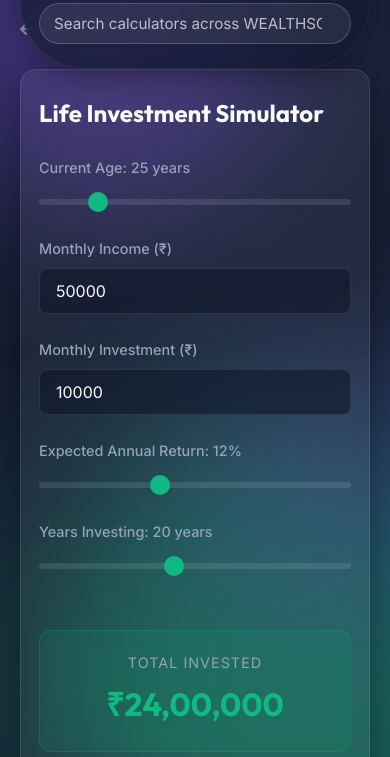
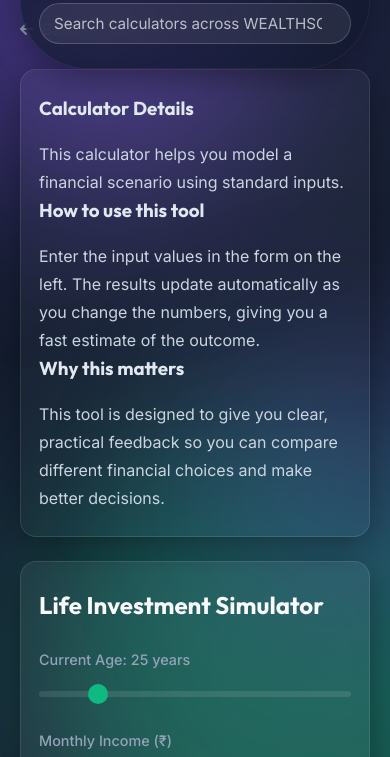
Before and after one commit to satyarevanth666-debug/WEALTHSCAPE---Finance-Predictor, a plain HTML site: page index.html in a window 390 px wide. Both pictures are taken after a click on the element 195 px from the left and 943 px from the top of the page. Shown: the part 81-838 px from the top of the page. Drawn offline with nearby package versions, Linux system fonts and the light colour scheme.

Commit message:
Updated Project

```diff
--- a/script.js
+++ b/script.js
@@ -270,13 +270,13 @@ function attachEventListeners() {
             window.currentChart = null;
         }
 
-// Render HTML in separate panels for calculator content and calculator details
+// Render HTML in separate panels for calculator details and calculator content
             moduleContainer.innerHTML = `
+                <div class="module-panel module-details">
+                    ${renderCalculatorInfo(moduleId)}
+                </div>
                 <div class="module-panel module-main">
                     ${mod.render()}
-                </div>
-                <div class="module-panel module-details">
-                    ${renderCalculatorInfo(moduleId)}
                 </div>
             `;
         // Initialize JS logic + charts
--- a/style.css
+++ b/style.css
@@ -676,6 +676,29 @@ input[type="range"]::-webkit-slider-thumb:hover {
     }
 }
 
+#module-container {
+    display: grid;
+    gap: 30px;
+    width: 100%;
+    min-width: 0;
+}
+
+.module-panel {
+    width: 100%;
+    min-width: 0;
+    display: block;
+}
+
+.module-main,
+.module-details {
+    width: 100%;
+    min-width: 0;
+}
+
+.module-details {
+    padding-top: 0;
+}
+
 @media (min-width: 768px) and (max-width: 991px) {
     .simulator-grid {
         /* On medium screens, Input form | Results + Chart next to it (with results stacked) */
@@ -725,6 +748,20 @@ input[type="range"]::-webkit-slider-thumb:hover {
     .chart-container {
         min-height: 280px;
         height: auto;
+    }
+
+    #module-container {
+        display: grid;
+        gap: 24px;
+    }
+
+    .module-main,
+    .module-details {
+        width: 100%;
+    }
+
+    .module-details {
+        margin-top: 0;
     }
 }
 
```
